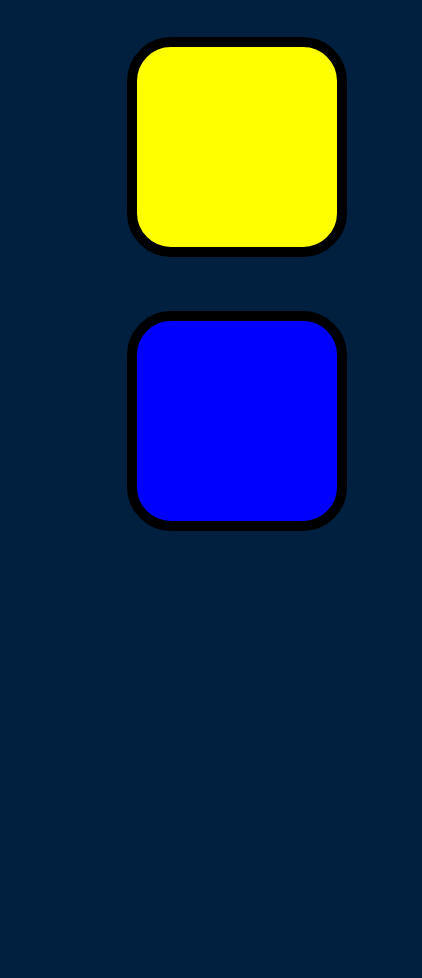
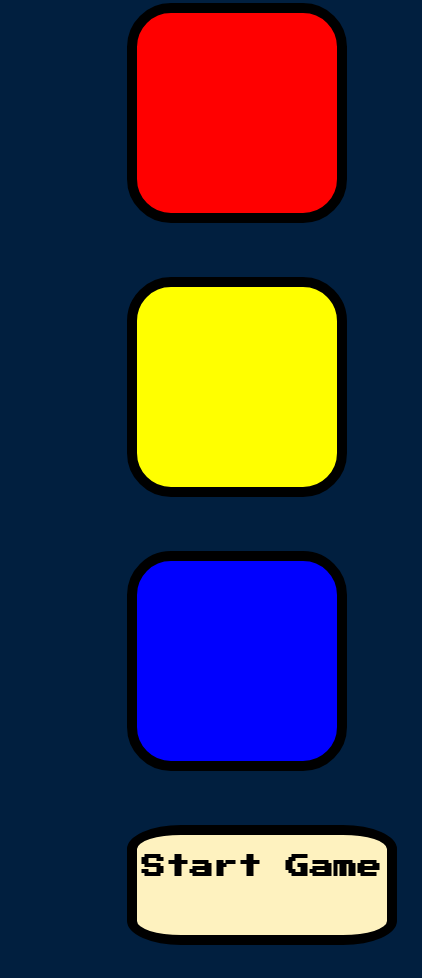
Before and after one commit to VladimirTM/simon-game, a plain HTML site: page index.html in a window 390 px wide. Shown: the part 717-1695 px from the top of the page, 422 px wide, since content can reach past the window. Before the commit the page ends 1285 px from the top, so only its background shows below. Drawn offline with nearby package versions, Linux system fonts and the light colour scheme.

Commit message:
Add files via upload

```diff
--- a/game.js
+++ b/game.js
@@ -5,6 +5,16 @@ var started = false;
 var level = 0;
 
 $(document).keypress(function() {
+  if (!started) {
+    $("#level-title").text("Level " + level);
+    nextSequence();
+    started = true;
+  }
+});
+
+$(".start-btn").click(function() {
+
+  $(".start-btn").fadeIn(100).fadeOut(100);
   if (!started) {
     $("#level-title").text("Level " + level);
     nextSequence();
--- a/index.html
+++ b/index.html
@@ -9,7 +9,7 @@
 </head>
 
 <body>
-  <h1 id="level-title">Press A Key to Start</h1>
+  <h1 id="level-title">Press A Key to Start or Press Start Game Button</h1>
   <div class="container">
     <div lass="row">
 
@@ -33,6 +33,10 @@
 
     </div>
 
+    <div class="row">
+      <div type="button" class="start-btn"><h2 id="start-title">Start Game</h2></div>
+    </div>
+
   </div>
   <script src="https://ajax.googleapis.com/ajax/libs/jquery/3.6.0/jquery.min.js"></script>
   <script src="game.js" charset="utf-8"></script>
--- a/styles.css
+++ b/styles.css
@@ -8,6 +8,10 @@ body {
   font-size: 3rem;
   margin:  5%;
   color: #FEF2BF;
+}
+
+#start-title{
+  font-family: 'Press Start 2P', cursive;
 }
 
 .container {
@@ -24,6 +28,16 @@ body {
   width: 200px;
   border: 10px solid black;
   border-radius: 20%;
+}
+
+.start-btn{
+  margin: 25px;
+  display: none;
+  height: 100px;
+  width: 250px;
+  border: 10px solid black;
+  border-radius: 20%;
+  background-color: #FEF2BF;
 }
 
 .game-over {
@@ -51,3 +65,9 @@ body {
   box-shadow: 0 0 20px white;
   background-color: grey;
 }
+
+@media (max-width: 1028px) {
+  .start-btn{
+    display: inline-block;
+  }
+}
```
